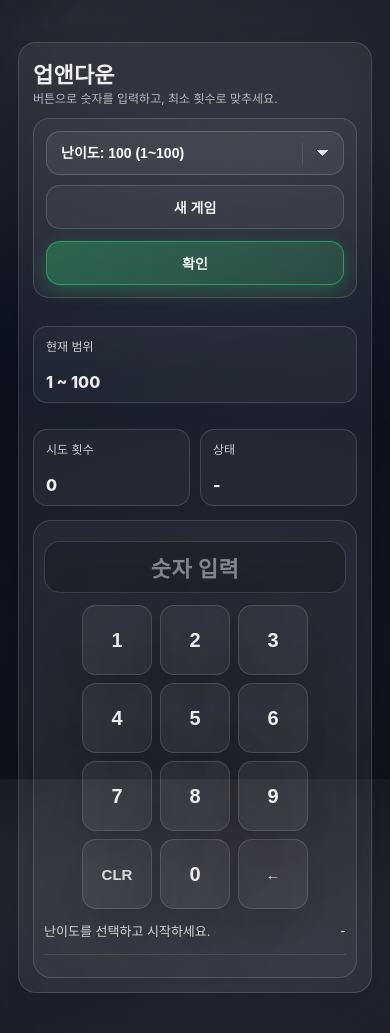
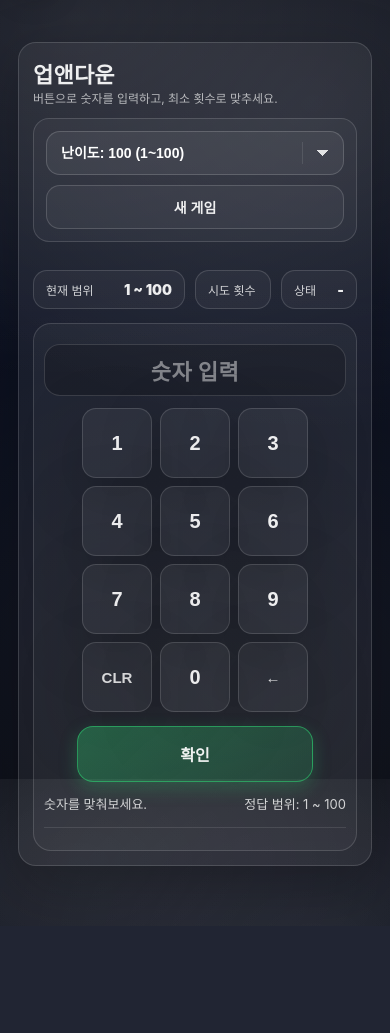
Before and after one commit to insupkwak/forder, a Flask app: page /updown in a window 390 px wide. Shown: the part 65-1098 px from the top of the page. After the commit the page ends 931 px from the top, so only its background shows below. Run offline with Flask 3, Linux system fonts and the light colour scheme.

Commit message:
Add files via upload

```diff
--- a/static/js/updown_game.js
+++ b/static/js/updown_game.js
@@ -93,11 +93,15 @@ function setHint(text) {
   fmtRange();
   kTries.textContent = "0";
   setHint("-");
-    updateBestUI();
   statusLeft.textContent = "숫자를 맞춰보세요.";
   statusRight.textContent = `정답 범위: 1 ~ ${maxN}`;
+
+  // ✅ 확인 버튼 다시 살리기 (필수)
   submitBtn.disabled = false;
+  submitBtn.removeAttribute("disabled");
+  submitBtn.classList.remove("disabled");
 }
+
 
   function appendDigit(d) {
     if (done) return;
--- a/templates/updown_game.html
+++ b/templates/updown_game.html
@@ -7,58 +7,62 @@
   <link rel="stylesheet" href="{{ url_for('static', filename='css/style.css') }}">
 
   <style>
-    .wrap{ max-width: 980px; }
+   /* ===== Layout ===== */
+.wrap{ max-width:980px; }
 
 .panel{
-      margin-top: 14px;
-      border-radius: 18px;
-      border: 1px solid rgba(255,255,255,0.14);
-      background: rgba(255,255,255,0.05);
-      box-shadow: 0 18px 60px rgba(0,0,0,0.25);
-      padding: 16px;
+  margin-top:14px;
+  padding:16px;
+  border-radius:18px;
+  border:1px solid rgba(255,255,255,0.14);
+  background:rgba(255,255,255,0.05);
+  box-shadow:0 18px 60px rgba(0,0,0,0.25);
 }
 
 .head{
   display:flex;
   justify-content:space-between;
   align-items:flex-end;
-      gap: 10px;
+  gap:10px;
   flex-wrap:wrap;
 }
-    .head h1{ margin:0; font-size: 22px; }
-    .mini{ opacity:0.7; font-size: 12px; }
+.head h1{ margin:0; font-size:22px; }
+.mini{ font-size:12px; opacity:0.7; }
 
 .controls{
-      margin-top: 12px;
+  margin-top:12px;
+  padding:12px;
   display:flex;
   justify-content:space-between;
   align-items:center;
-      gap: 12px;
-      padding: 12px;
-      border-radius: 16px;
-      border: 1px solid rgba(255,255,255,0.14);
-      background: rgba(255,255,255,0.04);
-      flex-wrap: wrap;
+  gap:12px;
+  flex-wrap:wrap;
+  border-radius:16px;
+  border:1px solid rgba(255,255,255,0.14);
+  background:rgba(255,255,255,0.04);
 }
-    .controls-left{ display:flex; align-items:center; gap: 10px; flex-wrap:wrap; }
-    .controls-right{ display:flex; align-items:center; gap: 10px; flex-wrap:wrap; }
+.controls-left,.controls-right{
+  display:flex;
+  align-items:center;
+  gap:10px;
+  flex-wrap:wrap;
+}
 
+/* ===== Inputs ===== */
 .select{
-      min-width: 190px;
-      height: 44px;
-      padding: 0 44px 0 14px;
-      border-radius: 14px;
-      border: 1px solid rgba(255,255,255,0.16);
-      background: rgba(255,255,255,0.06);
-      color: #fff;
-      font-weight: 900;
-      font-size: 14px;
-      outline: none;
-
-      appearance: none;
-      -webkit-appearance: none;
-      -moz-appearance: none;
-
+  min-width:190px;
+  height:44px;
+  padding:0 44px 0 14px;
+  border-radius:14px;
+  border:1px solid rgba(255,255,255,0.16);
+  background:rgba(255,255,255,0.06);
+  color:#fff;
+  font-weight:900;
+  font-size:14px;
+  outline:none;
+  appearance:none;
+  -webkit-appearance:none;
+  -moz-appearance:none;
   background-image:
     linear-gradient(45deg, transparent 50%, rgba(255,255,255,0.85) 50%),
     linear-gradient(135deg, rgba(255,255,255,0.85) 50%, transparent 50%),
@@ -67,318 +71,249 @@
     calc(100% - 20px) 50%,
     calc(100% - 14px) 50%,
     calc(100% - 40px) 50%;
-      background-size:
-        6px 6px,
-        6px 6px,
-        1px 22px;
-      background-repeat: no-repeat;
+  background-size:6px 6px, 6px 6px, 1px 22px;
+  background-repeat:no-repeat;
 }
 .select option{ background:#fff; color:#000; }
 
 .btn2{
-      height: 44px;
-      padding: 0 18px;
-      border-radius: 14px;
-      border: 1px solid rgba(255,255,255,0.16);
-      background: rgba(255,255,255,0.06);
-      color: inherit;
-      font-weight: 900;
-      font-size: 14px;
-      cursor: pointer;
+  height:44px;
+  padding:0 18px;
+  border-radius:14px;
+  border:1px solid rgba(255,255,255,0.16);
+  background:rgba(255,255,255,0.06);
+  color:inherit;
+  font-weight:900;
+  font-size:14px;
+  cursor:pointer;
   display:inline-flex;
   align-items:center;
   justify-content:center;
   user-select:none;
 }
+.btn2.ghost{ background:rgba(255,255,255,0.04); }
 .btn2.primary{
-      background: linear-gradient(135deg, rgba(46,204,113,0.35), rgba(46,204,113,0.18));
-      border-color: rgba(46,204,113,0.6);
-      box-shadow: 0 6px 18px rgba(46,204,113,0.25);
+  background:linear-gradient(135deg, rgba(46,204,113,0.35), rgba(46,204,113,0.18));
+  border-color:rgba(46,204,113,0.6);
+  box-shadow:0 6px 18px rgba(46,204,113,0.25);
 }
-    .btn2.ghost{ background: rgba(255,255,255,0.04); }
-    .btn2:active{ transform: scale(0.99); }
+.btn2:active{ transform:scale(0.99); }
 .btn2[disabled]{ opacity:0.5; cursor:not-allowed; }
 
+/* ===== KPI ===== */
 .kpis{
-      margin-top: 12px;
+  margin-top:12px;
   display:grid;
-
-      grid-template-columns: 2fr 1fr 1fr; /* ✅ 첫 칸(현재 범위) 2배 */
-      gap: 10px;
+  grid-template-columns:2fr 1fr 1fr;
+  gap:10px;
 }
 .kpi{
-      border-radius: 14px;
-      border: 1px solid rgba(255,255,255,0.14);
-      background: rgba(255,255,255,0.04);
-      padding: 10px 12px;
-      min-width: 0;
+  padding:10px 12px;
+  min-width:0;
+  border-radius:14px;
+  border:1px solid rgba(255,255,255,0.14);
+  background:rgba(255,255,255,0.04);
 }
-    .kpi .t{ font-size: 12px; opacity: 0.85; }
+.kpi .t{ font-size:12px; opacity:0.85; white-space:nowrap; }
 .kpi .v{
-      font-size: 16px;
-      font-weight: 800;
-      margin-top: 6px;
-      white-space: nowrap;
-      overflow: hidden;
-      text-overflow: ellipsis;
+  margin-top:6px;
+  font-weight:900;
+  white-space:nowrap;
+  overflow:hidden;
+  text-overflow:clip;              /* ... 대신 글자 축소로 */
+  font-size:clamp(12px, 3.6vw, 18px);
 }
 
-    .arena{
-      margin-top: 14px;
-      border-radius: 18px;
-      border: 1px solid rgba(255,255,255,0.14);
-      background: rgba(255,255,255,0.04);
-      padding: 14px;
+/* ===== Badge (UP/DOWN/CORRECT) ===== */
+.kpi .v.badge{
+  display:inline-flex;
+  align-items:center;
+  justify-content:center;
+  border-radius:999px;
+  font-weight:900;
+  letter-spacing:0.5px;
+  transition:all 0.2s ease;
+  font-size:clamp(12px, 3.2vw, 14px);
+  padding:clamp(4px, 1.2vw, 6px) clamp(8px, 2.4vw, 12px);
+}
+.badge.up{
+  background:linear-gradient(135deg, rgba(255,80,80,0.85), rgba(180,0,0,0.8));
+  color:#fff;
+  box-shadow:0 6px 18px rgba(255,0,0,0.35);
+}
+.badge.down{
+  background:linear-gradient(135deg, rgba(80,160,255,0.9), rgba(0,80,200,0.8));
+  color:#fff;
+  box-shadow:0 6px 18px rgba(0,120,255,0.35);
+}
+.badge.correct{
+  background:linear-gradient(135deg, rgba(46,204,113,0.9), rgba(0,150,80,0.85));
+  color:#fff;
+  box-shadow:0 6px 18px rgba(46,204,113,0.4);
 }
 
-    .inputbox{
-      display:flex;
-      justify-content:center;
-      margin-top: 10px;
+/* ===== Arena ===== */
+.arena{
+  margin-top:14px;
+  padding:14px;
+  border-radius:18px;
+  border:1px solid rgba(255,255,255,0.14);
+  background:rgba(255,255,255,0.04);
 }
+
+.inputbox{ display:flex; justify-content:center; margin-top:10px; }
 .screen{
-      width: 100%;
-      max-width: 460px;
-      height: 56px;
-      border-radius: 16px;
-      border: 1px solid rgba(255,255,255,0.14);
-      background: rgba(0,0,0,0.18);
+  width:100%;
+  max-width:460px;
+  height:56px;
+  padding:0 12px;
+  border-radius:16px;
+  border:1px solid rgba(255,255,255,0.14);
+  background:rgba(0,0,0,0.18);
   display:flex;
   align-items:center;
   justify-content:center;
-      font-size: 26px;
-      font-weight: 900;
-      letter-spacing: 0.5px;
+  font-size:26px;
+  font-weight:900;
+  letter-spacing:0.5px;
   overflow:hidden;
-      padding: 0 12px;
 }
-    .screen.muted{ color: rgba(255,255,255,0.45); font-weight: 800; }
+.screen.muted{ color:rgba(255,255,255,0.45); font-weight:800; }
 
 .pad{
-      margin-top: 12px;
+  margin-top:12px;
   display:grid;
-      grid-template-columns: repeat(3, 72px);
   justify-content:center;
-      gap: 10px;
+  gap:10px;
+  grid-template-columns:repeat(3, 72px);
 }
 .num-btn{
-      width:72px; height:72px;
+  width:72px;
+  height:72px;
   border-radius:16px;
-      border: 1px solid rgba(255,255,255,0.14);
-      background: rgba(255,255,255,0.05);
-      box-shadow: 0 18px 60px rgba(0,0,0,0.25);
+  border:1px solid rgba(255,255,255,0.14);
+  background:rgba(255,255,255,0.05);
+  box-shadow:0 18px 60px rgba(0,0,0,0.25);
   cursor:pointer;
-      font-size: 22px;
-      font-weight: 900;
-      color: rgba(255,255,255,0.92);
+  font-size:22px;
+  font-weight:900;
+  color:rgba(255,255,255,0.92);
   user-select:none;
 }
-    .num-btn:active{ transform: scale(0.99); }
+.num-btn:active{ transform:scale(0.99); }
 .num-btn.util{
-      font-size: 16px;
-      background: rgba(255,255,255,0.04);
-      color: rgba(255,255,255,0.82);
+  font-size:16px;
+  background:rgba(255,255,255,0.04);
+  color:rgba(255,255,255,0.82);
 }
 
 .status{
-      margin-top: 12px;
+  margin-top:12px;
   display:flex;
   justify-content:space-between;
-      gap: 10px;
+  align-items:center;
+  gap:10px;
   flex-wrap:wrap;
-      align-items:center;
-      font-size: 13px;
-      opacity: 0.85;
+  font-size:13px;
+  opacity:0.85;
 }
 
 .history{
-      margin-top: 14px;
-      border-top: 1px solid rgba(255,255,255,0.10);
-      padding-top: 12px;
+  margin-top:14px;
+  padding-top:12px;
+  border-top:1px solid rgba(255,255,255,0.10);
   display:flex;
   flex-direction:column;
-      gap: 8px;
+  gap:8px;
 }
 .row{
   display:flex;
   justify-content:space-between;
-      gap: 10px;
-      padding: 10px 12px;
-      border-radius: 12px;
-      border: 1px solid rgba(255,255,255,0.10);
-      background: rgba(0,0,0,0.12);
-      font-size: 13px;
+  gap:10px;
+  padding:10px 12px;
+  border-radius:12px;
+  border:1px solid rgba(255,255,255,0.10);
+  background:rgba(0,0,0,0.12);
+  font-size:13px;
 }
 .row .l{ opacity:0.75; }
 .row .r{ font-weight:900; }
 
-@media (max-width: 860px){
-  .kpis{
-    grid-template-columns: 1fr 1fr; /* ✅ 모바일: 2열 */
+/* ===== Header ===== */
+.header{
+  position:relative;
+  width:100%;
+  backdrop-filter:blur(14px);
+  background:linear-gradient(180deg, rgba(11,16,32,0.85), rgba(11,16,32,0.35));
+  border-bottom:1px solid rgba(255,255,255,0.08);
 }
-  .kpi-range{
-    grid-column: 1 / -1; /* ✅ 현재 범위는 한 줄 전체 사용 */
-  }
-}
-    @media (max-width: 520px){
-      .pad{ grid-template-columns: repeat(3, 64px); gap: 8px; }
-      .num-btn{ width:64px; height:64px; }
-    }
-
-
-     .header{
-  position: relative;   /* sticky 제거 */
-  width: 100%;
-  backdrop-filter: blur(14px);
-  background: linear-gradient(
-    180deg,
-    rgba(11,16,32,0.85),
-    rgba(11,16,32,0.35)
-  );
-  border-bottom: 1px solid rgba(255,255,255,0.08);
-}
-
 .header-inner{
-  max-width: 1160px;
-  margin: 0 auto;
-  padding: 14px 16px;
+  max-width:1160px;
+  margin:0 auto;
+  padding:14px 16px;
   display:flex;
   align-items:center;
   justify-content:space-between;
-  gap: 12px;
+  gap:12px;
 }
 
-/* =========================
-   UP / DOWN Badge
-========================= */
-
-.kpi .v.badge{
-  display:inline-flex;
-  align-items:center;
+/* ===== Submit (키패드 폭 중앙) ===== */
+.submit-wrap{
+  display:flex;
   justify-content:center;
-  padding: 6px 12px;
-  border-radius: 999px;
-  font-weight: 900;
-  font-size: 14px;
-  letter-spacing: 0.5px;
-  transition: all 0.2s ease;
+  margin-top:14px;
+}
+.submit-wrap .btn2{
+  width:100%;
+  max-width:236px; /* 72*3 + gap*2 */
+  height:56px;
+  font-size:16px;
+  border-radius:16px;
 }
 
-/* UP = 빨강 */
-.badge.up{
-  background: linear-gradient(135deg, rgba(255,80,80,0.85), rgba(180,0,0,0.8));
-  color: #fff;
-  box-shadow: 0 6px 18px rgba(255,0,0,0.35);
+/* ===== Responsive ===== */
+@media (max-width: 640px){
+  .controls{ flex-direction:column; align-items:stretch; }
+  .controls-left,.controls-right{ width:100%; justify-content:space-between; }
+  .select{ width:100%; min-width:0; }
+  .btn2{ width:100%; }
 }
 
-/* DOWN = 파랑 */
-.badge.down{
-  background: linear-gradient(135deg, rgba(80,160,255,0.9), rgba(0,80,200,0.8));
-  color: #fff;
-  box-shadow: 0 6px 18px rgba(0,120,255,0.35);
+@media (max-width: 520px){
+  .panel{ padding:14px; }
+  .arena{ padding:10px; }
+  .screen{ height:52px; font-size:22px; }
+
+  /* 키패드: clamp 버전만 사용(64px 고정 버전 삭제) */
+  .pad{
+    gap:8px;
+    grid-template-columns:repeat(3, clamp(58px, 18vw, 70px));
   }
+  .num-btn{
+    width:auto;
+    height:clamp(58px, 18vw, 70px);
+    font-size:20px;
+    border-radius:14px;
+  }
+  .num-btn.util{ font-size:15px; }
 
-/* 정답 = 초록 */
-.badge.correct{
-  background: linear-gradient(135deg, rgba(46,204,113,0.9), rgba(0,150,80,0.85));
-  color: #fff;
-  box-shadow: 0 6px 18px rgba(46,204,113,0.4);
+  /* KPI 내부도 한 줄로 더 깔끔하게 */
+  .kpi{
+    display:flex;
+    align-items:center;
+    justify-content:space-between;
+    gap:10px;
   }
-
-
-
-/* ✅ 860px 이하: KPI 2열로 */
-@media (max-width: 860px){
-  .kpis{
-    grid-template-columns: repeat(2, minmax(0, 1fr));
+  .kpi .v{
+    margin-top:0;
+    text-align:right;
+    max-width:65%;
   }
 }
 
-/* ✅ 640px 이하: 컨트롤 세로로, 버튼/셀렉트 풀폭 */
-@media (max-width: 640px){
-  .controls{
-    flex-direction: column;
-    align-items: stretch;
-  }
-  .controls-left, .controls-right{
-    width: 100%;
-    justify-content: space-between;
-  }
-  .select{ width: 100%; min-width: 0; }
-  .btn2{ width: 100%; }
-}
-
-/* ✅ 520px 이하: 숫자패드 "화면에 맞춰" 자동 크기 조절 */
-@media (max-width: 520px){
-  .arena{ padding: 10px; }
-  .panel{ padding: 14px; }
-
-  .screen{
-    height: 52px;
-    font-size: 22px;
-  }
-
-  /* 버튼 폭을 뷰포트 기반으로 계산: 너무 작아지지 않게 clamp */
-  .pad{
-    gap: 8px;
-    grid-template-columns: repeat(3, clamp(58px, 18vw, 70px));
-  }
-  .num-btn{
-    width: auto;               /* grid 너비 따름 */
-    height: clamp(58px, 18vw, 70px);
-    font-size: 20px;
-    border-radius: 14px;
-  }
-  .num-btn.util{
-    font-size: 15px;
-  }
-}
-
-/* ✅ 380px 이하: 더 작은 폰에서도 최소 가독성 */
 @media (max-width: 380px){
-  .pad{
-    grid-template-columns: repeat(3, clamp(54px, 19vw, 64px));
-  }
-  .num-btn{
-    height: clamp(54px, 19vw, 64px);
-    font-size: 18px;
-  }
-}
-    /* =========================
-   UP / DOWN Badge
-========================= */
-
-.kpi .v.badge{
-  display:inline-flex;
-  align-items:center;
-  justify-content:center;
-  padding: 6px 12px;
-  border-radius: 999px;
-  font-weight: 900;
-  font-size: 14px;
-  letter-spacing: 0.5px;
-  transition: all 0.2s ease;
-}
-
-/* UP = 빨강 */
-.badge.up{
-  background: linear-gradient(135deg, rgba(255,80,80,0.85), rgba(180,0,0,0.8));
-  color: #fff;
-  box-shadow: 0 6px 18px rgba(255,0,0,0.35);
-}
-
-/* DOWN = 파랑 */
-.badge.down{
-  background: linear-gradient(135deg, rgba(80,160,255,0.9), rgba(0,80,200,0.8));
-  color: #fff;
-  box-shadow: 0 6px 18px rgba(0,120,255,0.35);
-}
-
-/* 정답 = 초록 */
-.badge.correct{
-  background: linear-gradient(135deg, rgba(46,204,113,0.9), rgba(0,150,80,0.85));
-  color: #fff;
-  box-shadow: 0 6px 18px rgba(46,204,113,0.4);
+  .pad{ grid-template-columns:repeat(3, clamp(54px, 19vw, 64px)); }
+  .num-btn{ height:clamp(54px, 19vw, 64px); font-size:18px; }
 }
 
   </style>
@@ -421,9 +356,7 @@
           </select>
           <button class="btn2 ghost" id="newGameBtn">새 게임</button>
         </div>
-        <div class="controls-right">
-          <button class="btn2 primary" id="submitBtn">확인</button>
-        </div>
+
       </div>
 
 <div class="kpis">
@@ -452,6 +385,11 @@
 
         <div class="pad" id="pad"></div>
 
+<div class="submit-wrap">
+  <button class="btn2 primary" id="submitBtn">확인</button>
+</div>
+
+
         <div class="status">
           <div id="statusLeft">난이도를 선택하고 시작하세요.</div>
           <div id="statusRight">-</div>
```
Also changed, not shown: templates/target_game.html (+15 -10 lines). Lines whose indentation alone changed are shown as unchanged.
